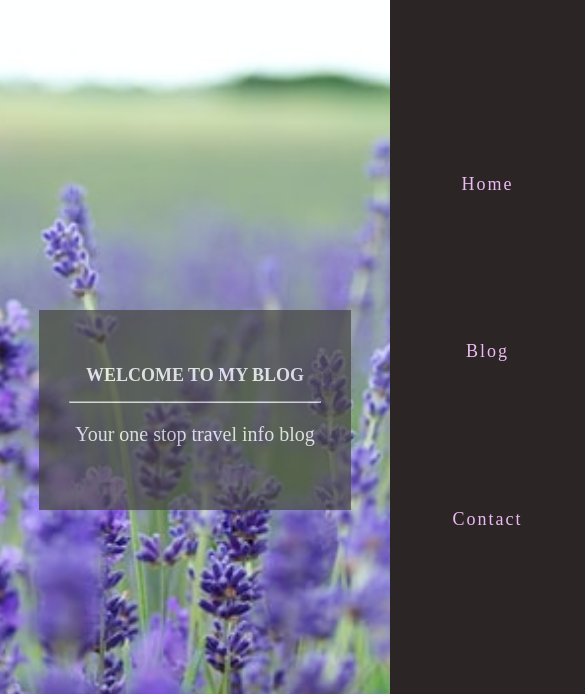
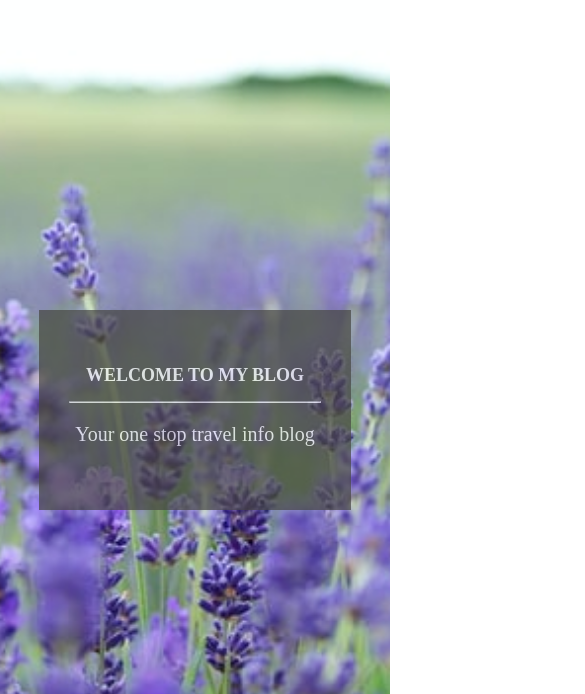
Before and after one commit to tech-and-me/myFirstTravelBlog, a plain HTML site: page index.html in a window 390 px wide. Shown: the part 150-844 px from the top of the page, 585 px wide, since content can reach past the window. Drawn offline with Linux system fonts and the light colour scheme.

Commit message:
revert back to original

```diff
--- a/app.js
+++ /dev/null
@@ -1,17 +0,0 @@
-
-var burger = document.querySelector(".burger");
-var nav = document.querySelector(".nav-links");
-var navItem = document.querySelectorAll(".menu ul li");
-
-function OnOff(){
-    nav.classList.toggle("nav-active");
-
-}
-
-
-
-burger.addEventListener("click",OnOff);
-
-navItem.forEach(element => {
-    element.addEventListener("click",OnOff)
-});
--- a/index.html
+++ b/index.html
@@ -15,7 +15,6 @@
 <link rel="preconnect" href="https://fonts.googleapis.com">
 <link rel="preconnect" href="https://fonts.gstatic.com" crossorigin>
 <link href="https://fonts.googleapis.com/css2?family=Lobster&display=swap" rel="stylesheet">
-<!-- <script src="./app.js" defer></script> -->
 
     <title>Travel Blog</title>
 </head>
@@ -38,11 +37,11 @@
                 <div class="logo">
                     Travel
                 </div>
-                <i class="fas fa-bars fa-2x burger"></i>
-                <ul class="nav-links">
-                    <li><a>Home</a></li>
-                    <li><a>Blog</a></li>
-                    <li><a>Contact</a></li>
+                <i class="fas fa-bars fa-2x"></i>
+                <ul>
+                    <li>Home</li>
+                    <li>Blog</li>
+                    <li>Contact</li>
                 </ul>
             </div>
         </div>
@@ -208,8 +207,5 @@
             Travel Blog &copy; copy right, all right reserve by Phary Phal
         </footer>
       </div>
-
-
-      <script src="./app.js"></script>
 </body>
 </html>
--- a/styles.css
+++ b/styles.css
@@ -1,6 +1,5 @@
 * {
     box-sizing: border-box;
-
   }
   body {
     margin: 0;
@@ -84,22 +83,10 @@
   }
 
   .menu ul li{
-      /* margin-left: 25px; */
+      margin-left: 25px;
       font-size: 18px;
       letter-spacing: 2px;
-      margin-right:15px;
-      margin-left:15px;
   }
-
-  .menu ul li a{
-    padding: 5px 8px;
-  }
-
- .menu ul li a:hover{
-    background-color: white!important;
-  }
-
-
 
   .logo{
     font-family: 'Lobster', cursive;
@@ -312,10 +299,6 @@ input{
 }
 
 @media (max-width:768px){
-
-  /* display side bar nav */
-
-
   .menu{
     height: 62px;
   }
@@ -327,8 +310,6 @@ input{
 
   .menu i{
     display:block;
-    cursor: pointer;
-    /* margin-right: 20px; */
   }
 
   .hero-content{
@@ -395,39 +376,6 @@ h2{
 
 
 @media (max-width : 480px){
-  .menu ul{
-    background-color: rgb(44, 37, 37);
-    color: rgb(236, 187, 243);
-    position:absolute;
-    right:0;
-    top:137px;
-    height: 90vh;
-    width: 50%;
-    flex-direction: column;
-    align-items: center;
-    transform: translateX(100%);
-    transition:transform 0.5s ease-in;
-    padding-bottom: 70px;
-    padding-top: 40px;
-    padding-right:0;
-    padding-left:0;
-    justify-content: space-evenly;
-    font-size: 20px;
-    margin: 0!important;
-    display: flex;
-    z-index: 100;
-  }
-
-  .menu ul li{
-    text-align: center;
-  }
-
-  .nav-active{
-    transform: translateX(0%)!important;
-}
-
-
-
   .container{
     width: 90%;
   }
@@ -464,4 +412,5 @@ form{
   gap: 10px;
 }
 
+
 }
```
